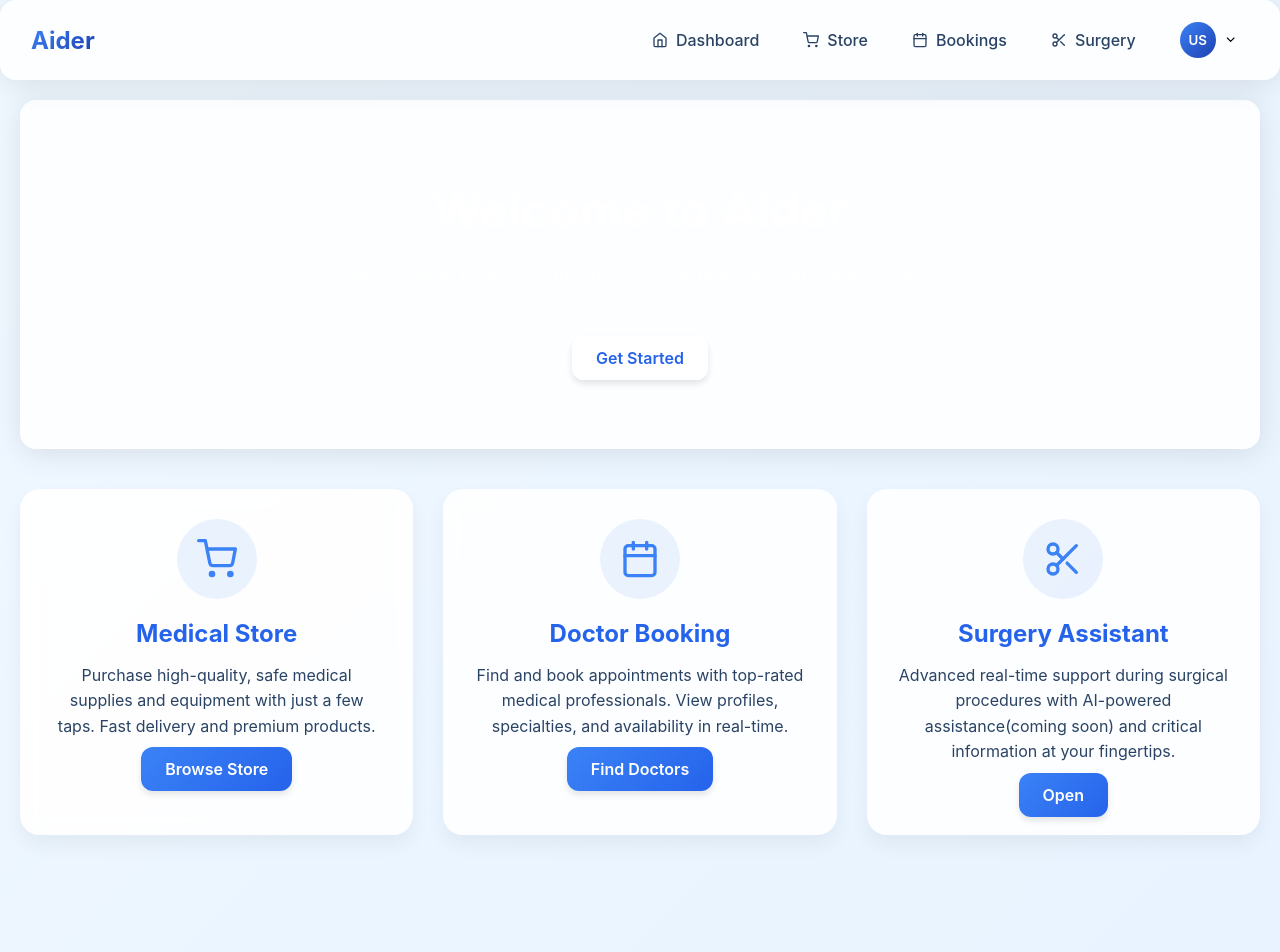
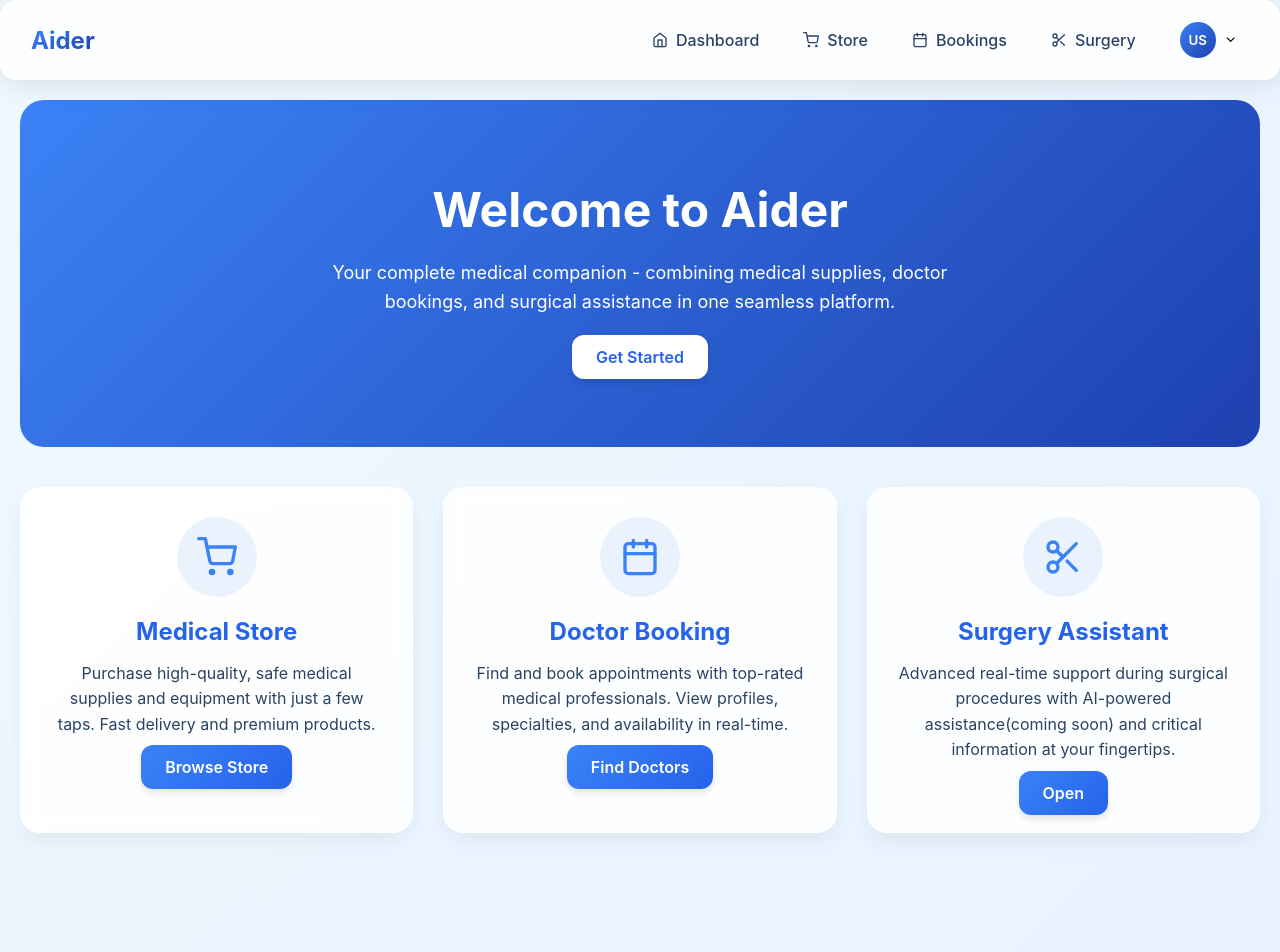
Before and after one commit to Dominion77/aider, a React (Vite) app: page /app in a window 1280 px wide. Shown: the top 952 px of the page. Built offline with nearby package versions, Linux system fonts and the light colour scheme; no server answers; sample sign-in values are in the browser's storage.

Commit message:
Update Home.jsx

```diff
--- a/src/components/Home.jsx
+++ b/src/components/Home.jsx
@@ -49,7 +49,7 @@ const FeaturesGrid = styled.div`
   margin-bottom: 60px;
 `;
 
-const FeatureCard = styled(Link)`
+const FeatureCard = styled.div`
   background: rgba(255, 255, 255, 0.9);
   backdrop-filter: blur(10px);
   -webkit-backdrop-filter: blur(10px);
@@ -111,7 +111,7 @@ const FeatureCard = styled(Link)`
 const Home = () => {
   return (
     <>
-      <HeroSection className="glass">
+      <HeroSection>
         <h1>Welcome to Aider</h1>
         <p>Your complete medical companion - combining medical supplies, doctor bookings, and surgical assistance in one seamless platform.</p>
         <Link to="/store" className="btn-primary" style={{ background: 'white', color: '#2563eb' }}>Get Started</Link>
```
